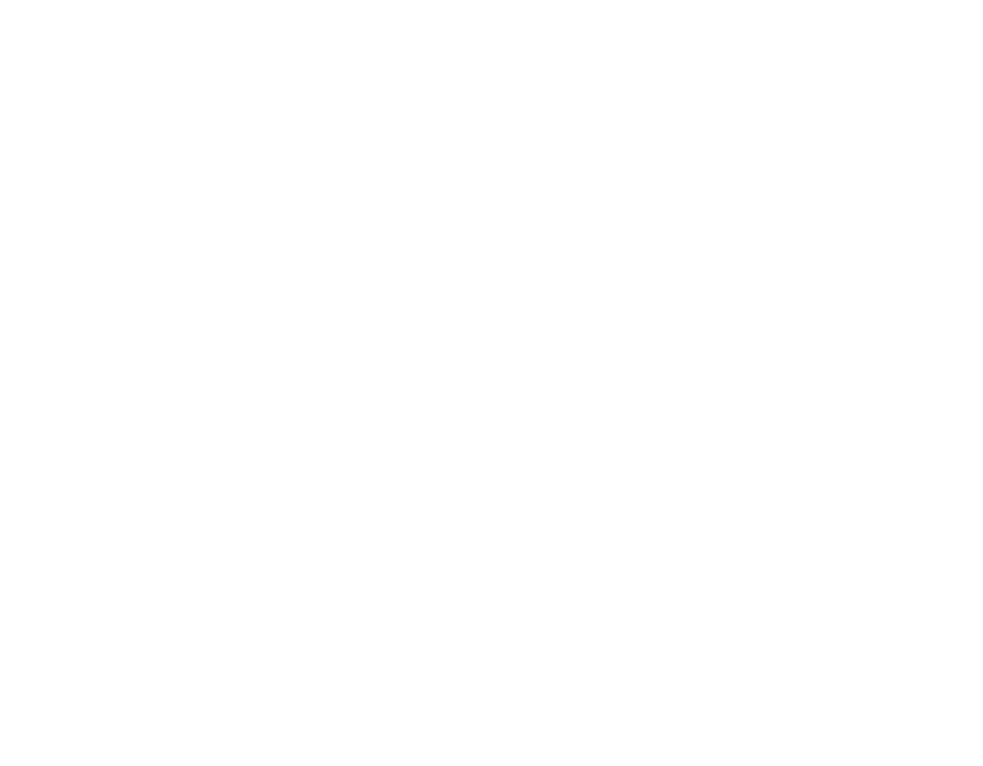
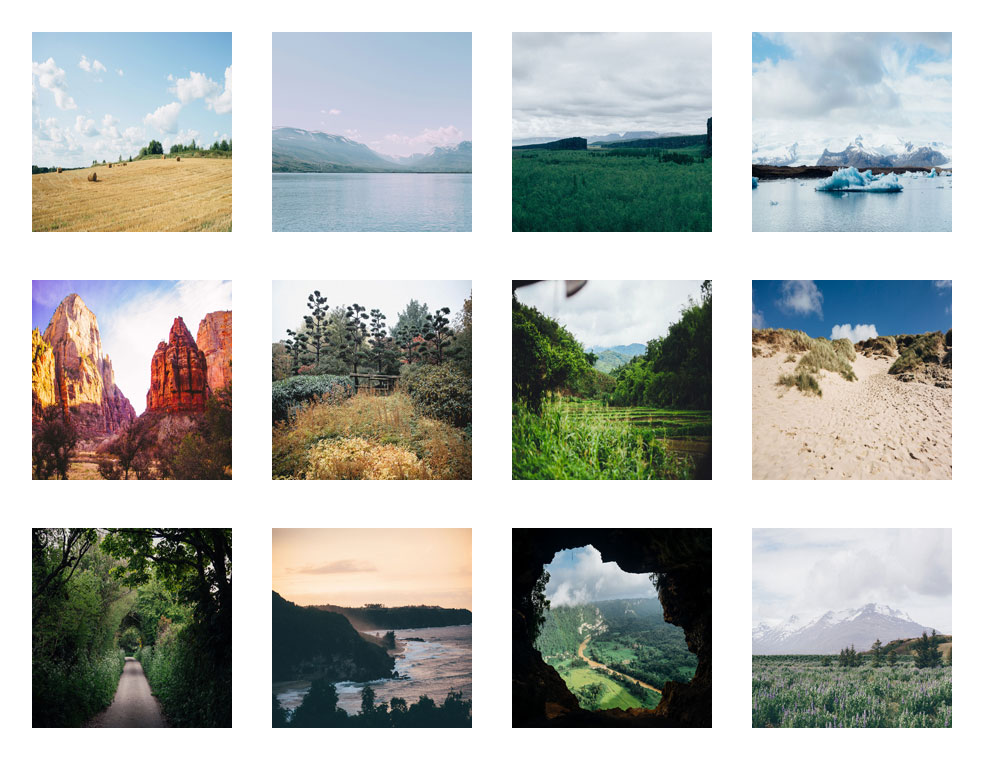
Before and after one commit to jeffbalagosa/Unit-5-Project, a plain HTML site: page index.html in a window 1280 px wide. Shown: the whole page, without its empty margins (148-1131 px from the left). Drawn offline with Linux system fonts and the light colour scheme.

Commit message:
Got thumbnails up.

```diff
--- a/css/main.css
+++ b/css/main.css
@@ -1,3 +1,16 @@
+.container {
+  margin: 0 auto;
+  display: flex;
+  flex-direction: center;
+  flex-wrap: wrap;
+  justify-content: space-evenly;
+}
+
+img {
+  margin-top: 1.5em;
+  margin-bottom: 1.5em;
+}
+
 @media (min-width: 576px) {
 }
 
@@ -5,6 +18,9 @@
 }
 
 @media (min-width: 992px) {
+  .container {
+    max-width: 999px;
+  }
 }
 
 @media (min-width: 1200px) {
--- a/index.html
+++ b/index.html
@@ -7,6 +7,21 @@
     <title>Unit-5 Project</title>
   </head>
   <body>
+    <header></header>
+    <main class="thumbnails container">
+      <img src="photos/thumbnails/01.jpg" alt="" />
+      <img src="photos/thumbnails/02.jpg" alt="" />
+      <img src="photos/thumbnails/03.jpg" alt="" />
+      <img src="photos/thumbnails/04.jpg" alt="" />
+      <img src="photos/thumbnails/05.jpg" alt="" />
+      <img src="photos/thumbnails/06.jpg" alt="" />
+      <img src="photos/thumbnails/07.jpg" alt="" />
+      <img src="photos/thumbnails/08.jpg" alt="" />
+      <img src="photos/thumbnails/09.jpg" alt="" />
+      <img src="photos/thumbnails/10.jpg" alt="" />
+      <img src="photos/thumbnails/11.jpg" alt="" />
+      <img src="photos/thumbnails/12.jpg" alt="" />
+    </main>
     <script src="js/main.js"></script>
   </body>
 </html>
```
